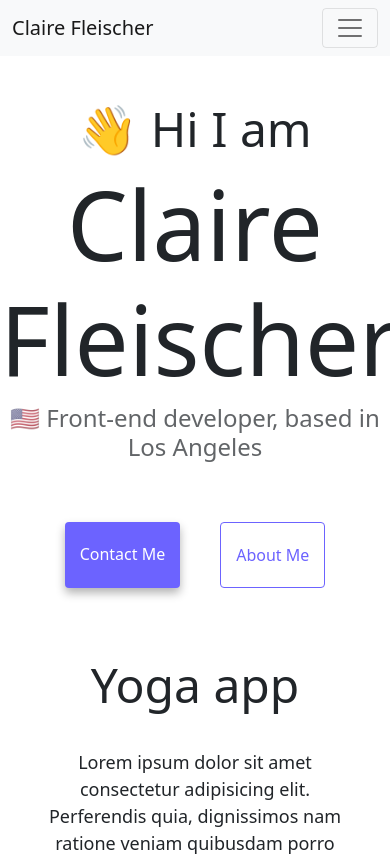
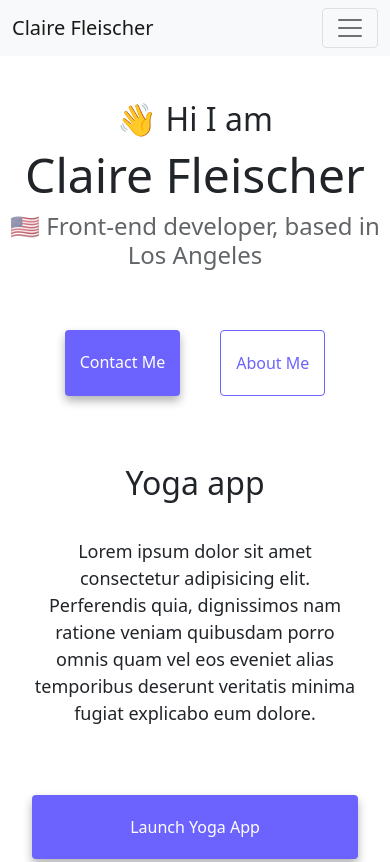
Before and after one commit to ladyhobbit13/Responsive-Homework, a plain HTML site: page index.html in a window 390 px wide. Shown: the top 862 px of the page. Drawn offline with nearby package versions, Linux system fonts and the light colour scheme.

Commit message:
Update css

```diff
--- a/src/style.css
+++ b/src/style.css
@@ -114,11 +114,11 @@ p {
 
 @media (max-width: 576px) {
   h1 {
-    font-size: 48px;
+    font-size: 48px !important;
     line-height: 1.5;
   }
   h2 {
-    font-size: 32px;
+    font-size: 32px !important;
     text-align: center;
   }
   p {
```
